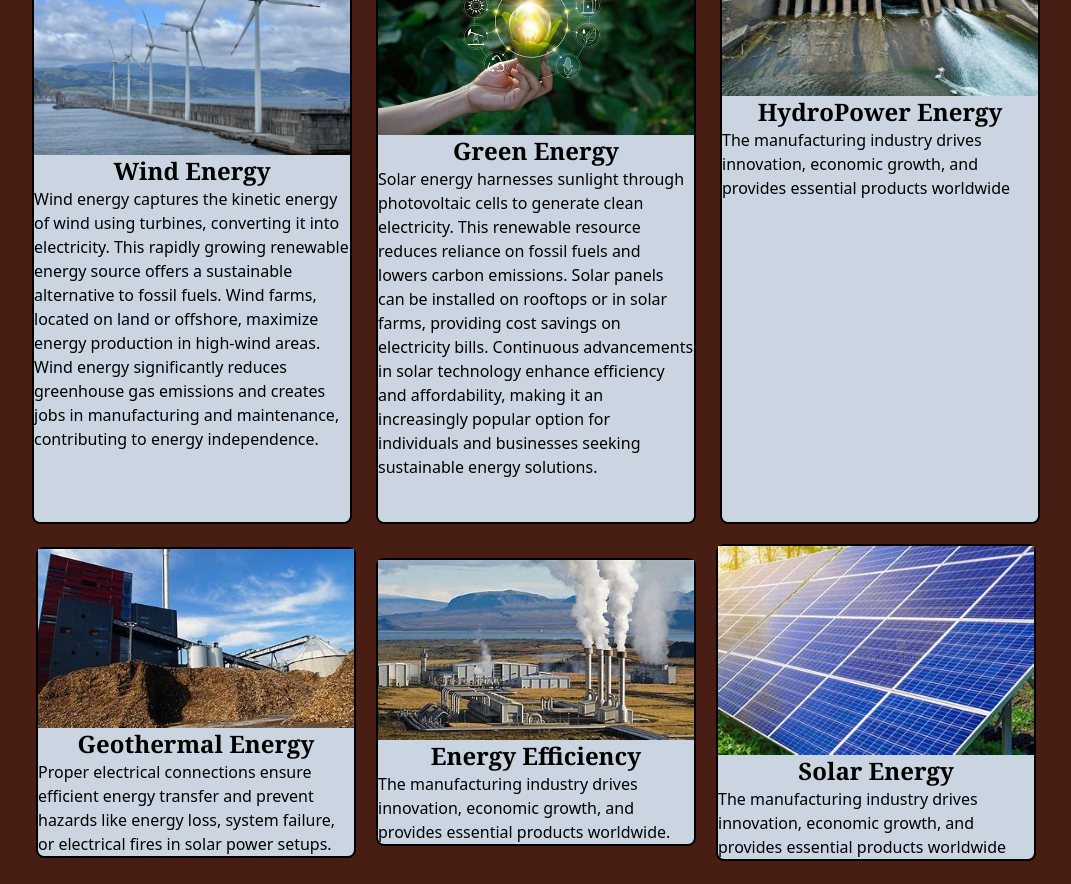
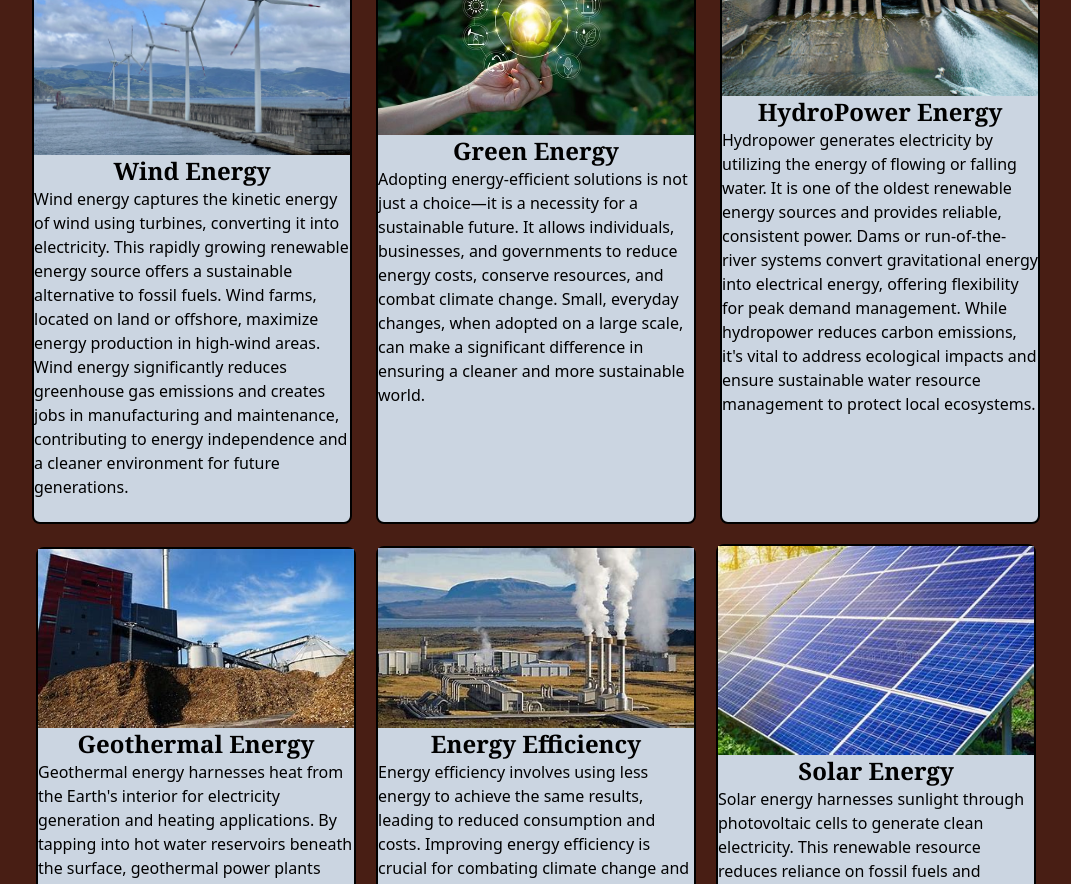
Before and after one commit to KrishivDawra/Oorja, a React (Vite) app: page / in a window 1280 px wide. Shown: the part 340-1224 px from the top of the page, without its empty margins (104-1175 px from the left). Built offline with nearby package versions, Linux system fonts and the light colour scheme.

Commit message:
added content

```diff
--- a/src/components/body.jsx
+++ b/src/components/body.jsx
@@ -19,7 +19,7 @@ function body() {
         <div className='w-80 h-128 border-solid border-black border-2 rounded-lg bg-slate-300    '>
           <img className='h-70' src=".\src\assets\b1.jpg" alt="" />
           <h1 className='justify-center items-center flex font-bold font-serif text-2xl'>Wind Energy</h1>
-          <p>Wind energy captures the kinetic energy of wind using turbines, converting it into electricity. This rapidly growing renewable energy source offers a sustainable alternative to fossil fuels. Wind farms, located on land or offshore, maximize energy production in high-wind areas. Wind energy significantly reduces greenhouse gas emissions and creates jobs in manufacturing and maintenance, contributing to energy independence.
+          <p>Wind energy captures the kinetic energy of wind using turbines, converting it into electricity. This rapidly growing renewable energy source offers a sustainable alternative to fossil fuels. Wind farms, located on land or offshore, maximize energy production in high-wind areas. Wind energy significantly reduces greenhouse gas emissions and creates jobs in manufacturing and maintenance, contributing to energy independence and a cleaner environment for future generations.
           </p>
 
         </div>
@@ -27,14 +27,14 @@ function body() {
         <div className='w-80 h-128 border-solid border-black border-2 rounded-lg bg-slate-300'>
           <img className='h-70' src=".\src\assets\green energies 1.jpg" alt="" />
           <h1 className='justify-center items-center flex font-bold font-serif text-2xl'>Green Energy</h1>
-          <p>Solar energy harnesses sunlight through photovoltaic cells to generate clean electricity. This renewable resource reduces reliance on fossil fuels and lowers carbon emissions. Solar panels can be installed on rooftops or in solar farms, providing cost savings on electricity bills. Continuous advancements in solar technology enhance efficiency and affordability, making it an increasingly popular option for individuals and businesses seeking sustainable energy solutions.
+          <p>Adopting energy-efficient solutions is not just a choice—it is a necessity for a sustainable future. It allows individuals, businesses, and governments to reduce energy costs, conserve resources, and combat climate change. Small, everyday changes, when adopted on a large scale, can make a significant difference in ensuring a cleaner and more sustainable world.
           </p>
           </div>
 
         <div className='w-80 h-128 border-solid border-black border-2 rounded-lg bg-slate-300'>
           <img src=".\src\assets\geo 1.jpeg" alt="" />
           <h1 className='justify-center items-center flex font-bold font-serif text-2xl'>HydroPower Energy</h1>
-          <p>The manufacturing industry drives innovation, economic growth, and provides essential products worldwide</p>
+          <p>Hydropower generates electricity by utilizing the energy of flowing or falling water. It is one of the oldest renewable energy sources and provides reliable, consistent power. Dams or run-of-the-river systems convert gravitational energy into electrical energy, offering flexibility for peak demand management. While hydropower reduces carbon emissions, it's vital to address ecological impacts and ensure sustainable water resource management to protect local ecosystems.</p>
         </div>
       </div>
 
@@ -43,19 +43,20 @@ function body() {
         <div className='w-80 border-solid border-black border-2 rounded-lg bg-slate-300'>
           <img src=".\src\assets\geo 2.jpeg" alt="" />
           <h1 className='justify-center items-center flex font-bold font-serif text-2xl'>Geothermal Energy</h1>
-          <p>Proper electrical connections ensure efficient energy transfer and prevent hazards like energy loss, system failure, or electrical fires in solar power setups.</p>
+          <p>Geothermal energy harnesses heat from the Earth's interior for electricity generation and heating applications. By tapping into hot water reservoirs beneath the surface, geothermal power plants provide a stable and reliable energy supply. This renewable source has low environmental impact and significantly reduces greenhouse gas emissions. Although initial investment costs can be high, geothermal systems offer long-term savings and sustainability benefits, contributing to a diversified energy portfolio.</p>
         </div>
 
         <div className='w-80 border-solid border-black border-2 rounded-lg bg-slate-300'>
           <img src=".\src\assets\geo 3.jpeg" alt="" />
           <h1 className='justify-center items-center flex font-bold font-serif text-2xl'>Energy Efficiency</h1>
-          <p>The manufacturing industry drives innovation, economic growth, and provides essential products worldwide.</p>
+          <p>Energy efficiency involves using less energy to achieve the same results, leading to reduced consumption and costs. Improving energy efficiency is crucial for combating climate change and lowering greenhouse gas emissions. Strategies include upgrading appliances, enhancing building insulation, and adopting smart technologies. By prioritizing energy-efficient practices, individuals, businesses, and governments can save money on energy bills while contributing to a more sustainable future and reducing environmental impact.</p>
         </div>
 
         <div className=' w-80 border-solid border-black border-2 rounded-lg bg-slate-300'>
           <img src=".\src\assets\solar.jpg" alt="" />
           <h1 className='justify-center items-center flex font-bold font-serif text-2xl'>Solar Energy</h1>
-          <p>The manufacturing industry drives innovation, economic growth, and provides essential products worldwide</p>
+          <p>Solar energy harnesses sunlight through photovoltaic cells to generate clean electricity. This renewable resource reduces reliance on fossil fuels and lowers carbon emissions. Solar panels can be installed on rooftops or in solar farms, providing cost savings on electricity bills. Continuous advancements in solar technology enhance efficiency and affordability, making it an increasingly popular option for individuals and businesses seeking sustainable energy solutions.
+          </p>
         </div>
       </div>
 
```
